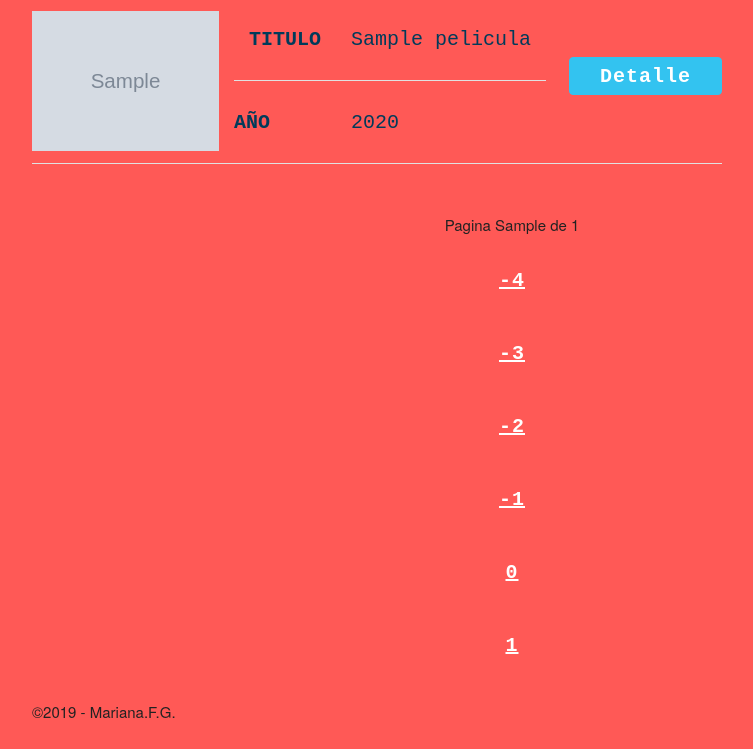
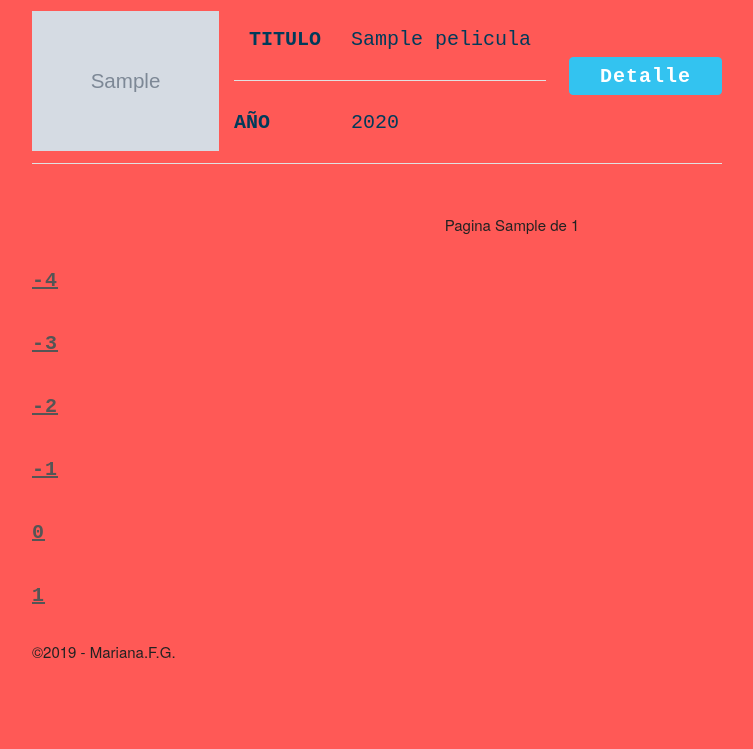
Before and after one commit to marianaFernand/PROYECTOfINAL, a Flask app: template app/templates/indice.html in a window 1280 px wide. Shown: the part 270-1019 px from the top of the page, without its empty margins (128-881 px from the left). After the commit the page ends 928 px from the top, so only its background shows below. Run offline with Flask 2, Linux system fonts and the light colour scheme; the template is opened without the code that fills it: most values are stand-ins (such as "Sample title", 1, 10 or a date in 2020); grey boxes marked "Sample" are stand-in pictures.

Commit message:
paginas vertical

```diff
--- a/app/static/css/styles.css
+++ b/app/static/css/styles.css
@@ -61,21 +61,22 @@ body {
     cursor: pointer;
     font-weight: bold;
     }
-.paginado_li {
+.paginado > form > button {
     background: none!important;
     border: none;
     padding: 0!important;
     font-family: 'Courier New', Courier, monospace;
     text-decoration: underline;
     cursor: pointer;
+    text-align:center;
+    display: block;
+
 }
 .marcapaginas_p {
     text-align: center;
-
 }
 
-.paginado {
-    justify-content: center;
-    text-align: center;
-
+.paginado{
+    text-align:center;
+    display: block;
 }
--- a/app/templates/indice.html
+++ b/app/templates/indice.html
@@ -42,36 +42,36 @@
     <div class = "paginado">
     {%if paginaActual -2  <= 0 %}
         {%for pagina in range (1,v_minimo +1)%}
-        <form action="/indice" method="POST" class="paginado_li" >
+        <form action="/indice" method="POST" >
             <input id="hoja" name="pagina"
                 type="hidden" value="{{ pagina }}">
             <input id="titulo" name="titulo"
                 type="hidden" value="{{ busquedActual }}">
              <button name="btnselected" value="Select"type="submit"
-                class="paginado_li  button-primary">{{ pagina }}</button>
+                  button-primary">{{ pagina }}</button>
         </form>
         {% endfor %}
 
     {%elif paginaActual + 3 > totalPaginas %}
         {%for pagina in range (totalPaginas -5,totalPaginas +1)%}
-        <form action="/indice" method="POST" class="paginado_li" >
+        <form action="/indice" method="POST"  >
             <input id="hoja" name="pagina"
                 type="hidden" value="{{ pagina }}">
             <input id="titulo" name="titulo"
                 type="hidden" value="{{ busquedActual }}">
             <button name="btnselected" value="Select"type="submit"
-                class="paginado_li  button-primary">{{ pagina }}</button>
+                 button-primary">{{ pagina }}</button>
         </form>
         {% endfor %}
     {%else%}
         {%for pagina in range (paginaActual -2,paginaActual +3)%}
-        <form action="/indice" method="POST" class="paginado_li" >
+        <form action="/indice" method="POST"  >
             <input id="hoja" name="pagina"
                 type="hidden" value="{{ pagina }}">
             <input id="titulo" name="titulo"
                 type="hidden" value="{{ busquedActual }}">
             <button name="btnselected" value="Select"type="submit"
-                class="paginado_li  button-primary">{{ pagina }}</button>
+                 button-primary">{{ pagina }}</button>
         </form>
         {% endfor %}
     {% endif %}
```
